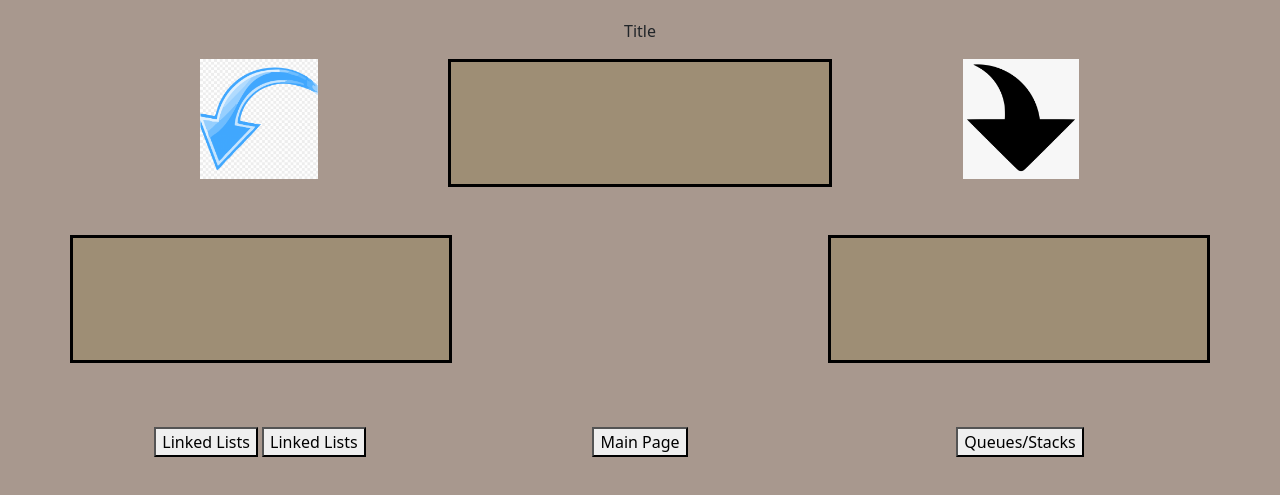
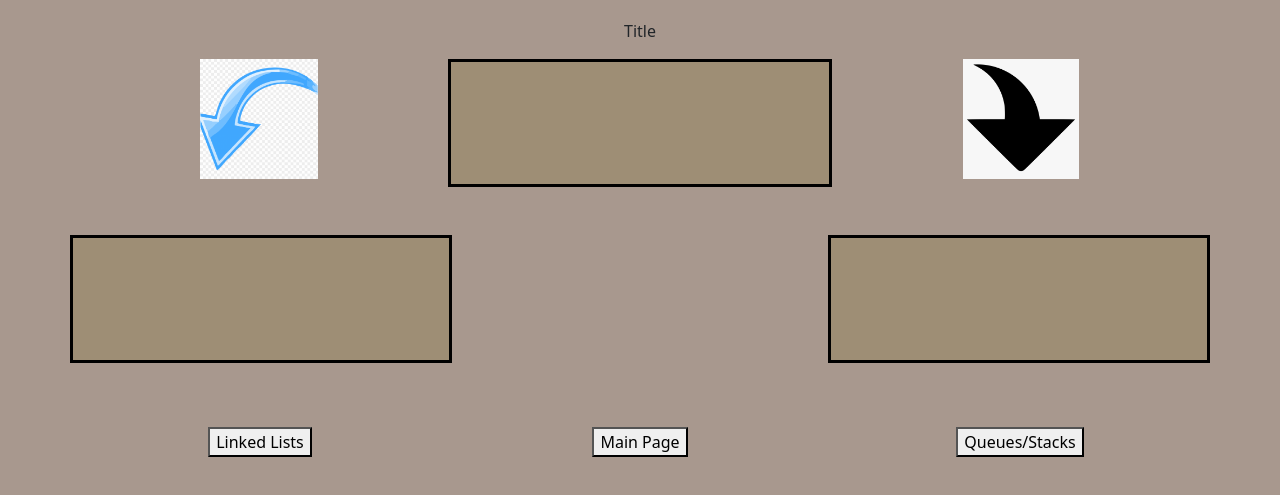
Before and after one commit to coltonBlackwell/Binary-Trees-Webpage, a plain HTML site: page index.html in a window 1280 px wide. Shown: the part 201-696 px from the top of the page. Drawn offline with nearby package versions, Linux system fonts and the light colour scheme.

Commit message:
removed button

```diff
--- a/index.html
+++ b/index.html
@@ -73,7 +73,6 @@
         <div class="container text-center">
             <div class="row">
                 <div class="col">
-                    <button class="lowerButtons">Linked Lists</button>
                     <button class="lowerButtons" onclick="location.href = 'https://coltonblackwell.github.io/Linked-List-Webpage/';">Linked Lists</button>
 
                 </div>
```
